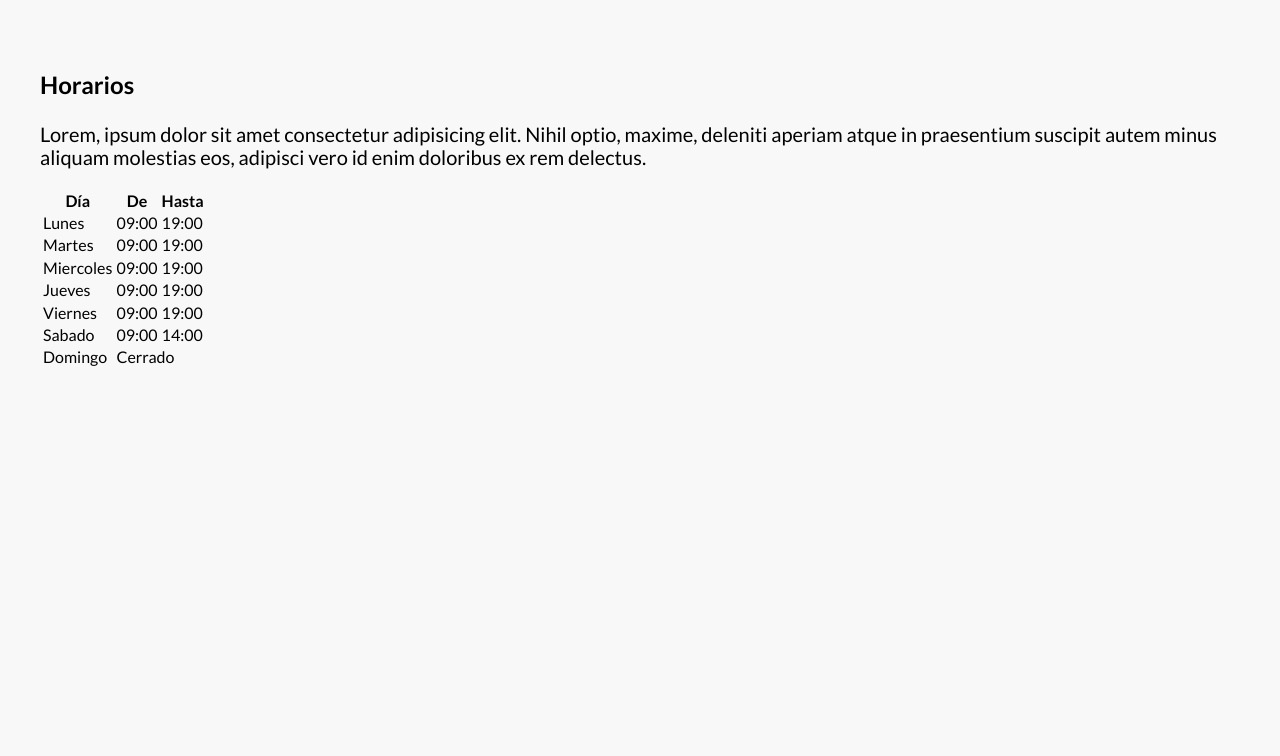
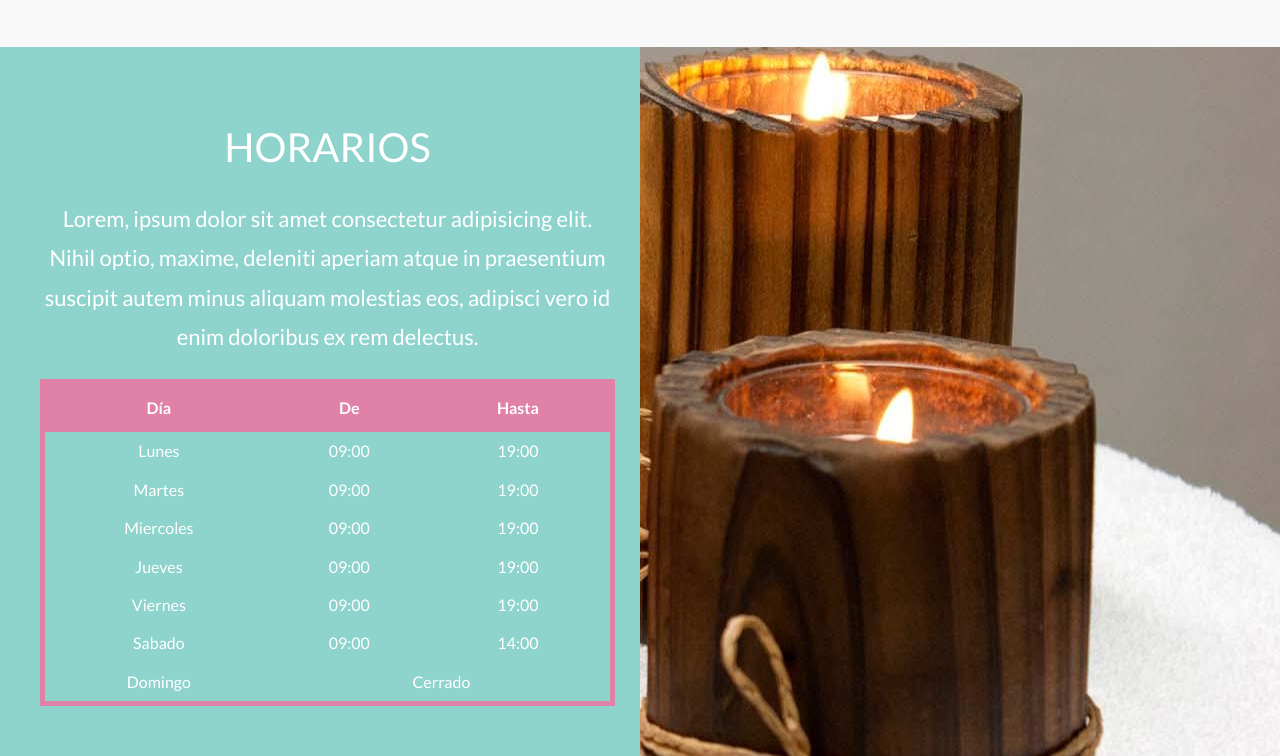
Before and after one commit to antoniopd/Spa-Salon-con-SASS-GULP, a website: page index.html in a window 1280 px wide. Shown: the part 1917-2673 px from the top of the page. Before the commit the page ends 2287 px from the top, so only its background shows below. Drawn offline with Linux system fonts and the light colour scheme; a web font is replaced by a local one.

Commit message:
horarios: sección terminada

```diff
--- a/src/scss/base/_mixins.scss
+++ b/src/scss/base/_mixins.scss
@@ -64,3 +64,10 @@
         font-family: v.$fuentePrincipal;
     }
 }
+
+@mixin heading {
+    text-transform: uppercase;
+    text-align: center;
+    font-weight: 400;
+    font-size: 4rem;
+}
--- /dev/null
+++ b/src/scss/ui/contenido/_horarios.scss
@@ -0,0 +1,65 @@
+@use 'base/variables' as v;
+@use 'base/mixins' as m;
+
+
+.horario {
+    background-image: linear-gradient( to bottom, v.$primario 0%, v.$primario 50%, transparent 50% ), url(../img/bg_horarios.jpg);
+    background-repeat: no-repeat;
+    background-position: center, bottom center;
+    color: v.$blanco;
+
+    @include m.tablet {
+        background-image: linear-gradient( to right, v.$primario 0%, v.$primario 50%, transparent 50% ), url(../img/bg_horarios.jpg);
+        background-position: center, top right;
+    }
+
+    &__grid {
+        display: grid;
+        grid-template-rows: repeat(2, 1fr);
+
+        @include m.tablet {
+            grid-template-rows: unset;
+            @include m.grid(2, 5rem);
+        }
+    }
+
+    &__contenido {
+        padding: 5rem 0;
+    }
+
+    &__heading {
+        @include m.heading;
+    }
+
+    &__texto {
+        font-size: 2.2rem;
+        line-height: 1.8;
+        text-align: center;
+    }
+}
+
+.tabla {
+    width: 100%;
+    border: .5rem solid v.$secundario;
+    text-align: center;
+    border-collapse: collapse; //quita los bordes de la tabla
+
+    &__thead {
+        background-color: v.$secundario;
+    }
+
+    &__th {
+        padding: 1.5rem;
+    }
+
+    &__tr {
+        &:hover {
+            background-color: darken(v.$primario, 10%);
+        }
+
+    }
+
+    &__td {
+        padding: 1rem;
+    }
+}
--- a/src/scss/ui/contenido/_index.scss
+++ b/src/scss/ui/contenido/_index.scss
@@ -1,2 +1,3 @@
 @forward 'bienvenida';
 @forward 'cards';
+@forward 'horarios';
```
Also changed, not shown: build/css/app.css, 1 other file.
